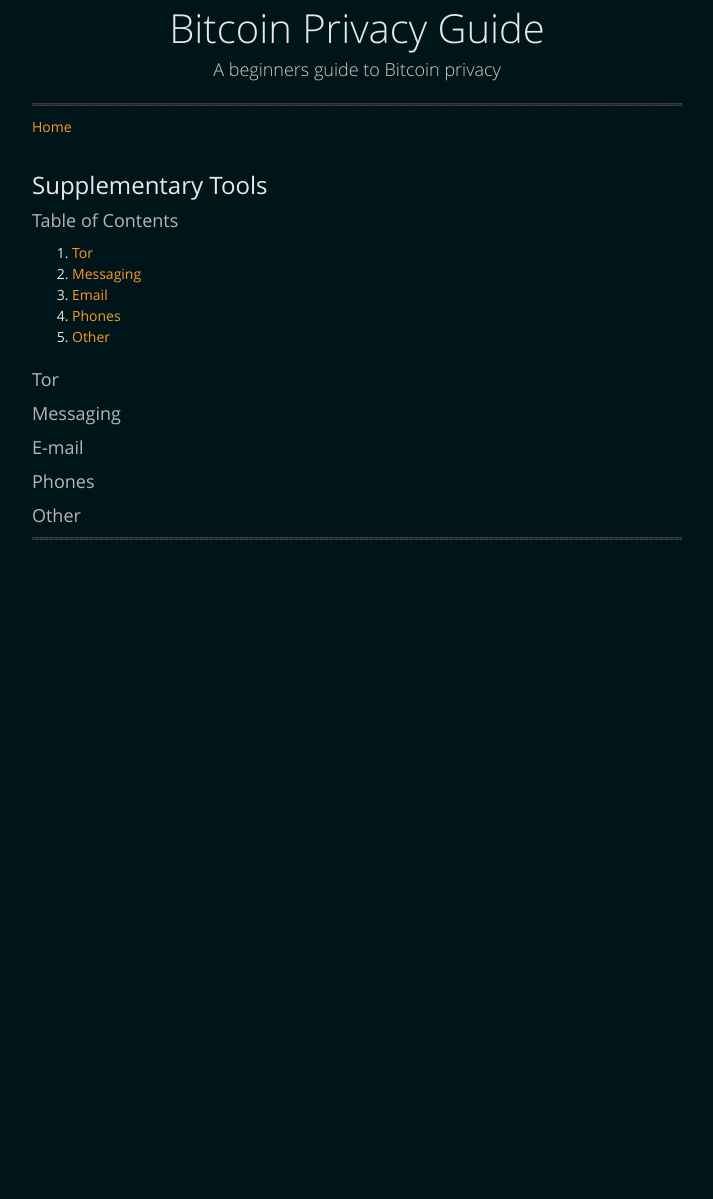
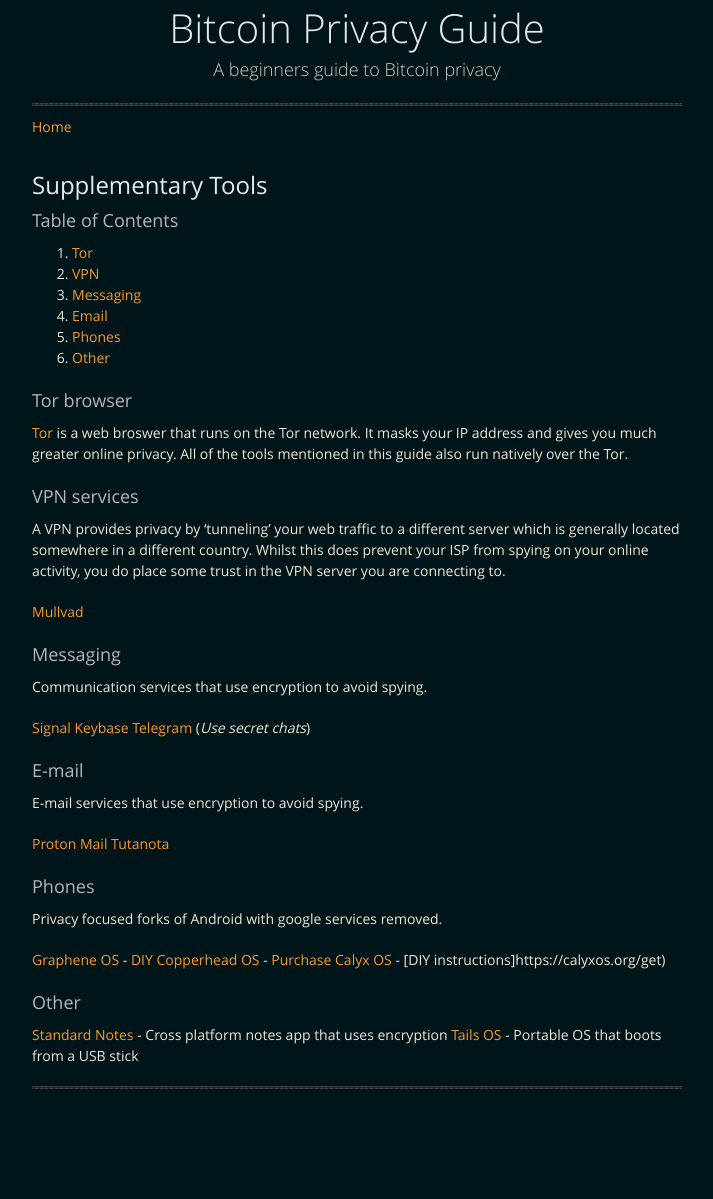
Before and after one commit to BitcoinQnA/BitcoinPrivacyGuide, a Jekyll site: the page built from supplementary.md, in a window 1280 px wide. Shown: the whole page, without its empty margins (283-996 px from the left). Built offline with Jekyll 4.4.1, drawn with Linux system fonts in a browser that asks for light colours; before the commit the page ends 900 px from its top, so only the background shows below that.

Commit message:
Update supplementary.md

```diff
--- a/supplementary.md
+++ b/supplementary.md
@@ -7,7 +7,8 @@ layout: default
 
 ### Table of Contents
 
-1.  [Tor](#tor)
+1.  [Tor](#tor-browser)
+2.  [VPN](vpn-services)
 2.  [Messaging](#messaging)
 3.  [Email](#email)
 3.  [Phones](#phones)
@@ -15,22 +16,46 @@ layout: default
 
 
 
-### Tor
+### Tor browser
 
+[Tor](https://www.torproject.org/download/) is a web broswer that runs on the Tor network. It masks your IP address and gives you much greater online privacy. All of the tools mentioned in this guide also run natively over the Tor.
+
+### VPN services
+
+A VPN provides privacy by 'tunneling' your web traffic to a different server which is generally located somewhere in a different country. Whilst this does prevent your ISP from spying on your online activity, you do place some trust in the VPN server you are connecting to.
+
+[Mullvad](https://mullvad.net/en/)
 
 ### Messaging
 
+Communication services that use encryption to avoid spying.
+
+[Signal](https://signal.org/en/)
+[Keybase](https://keybase.io/)
+[Telegram](https://telegram.org/) (*Use secret chats*)
 
 
 ### E-mail
 
+E-mail services that use encryption to avoid spying.
+
+[Proton Mail](https://protonmail.com/)
+[Tutanota](https://tutanota.com/)
 
 
 ### Phones
 
+Privacy focused forks of Android with google services removed.
+
+[Graphene OS](https://grapheneos.org/) - [DIY](https://www.youtube.com/watch?v=oO0UFZjuotg)
+[Copperhead OS](https://copperhead.co/) - [Purchase](https://mamushi.io/)
+[Calyx OS](https://calyxos.org/) - [DIY instructions]https://calyxos.org/get)
+
 
 ### Other
 
+[Standard Notes](https://standardnotes.org/) - Cross platform notes app that uses encryption
+[Tails OS](https://tails.boum.org/) - Portable OS that boots from a USB stick
 
 
   ***
```
